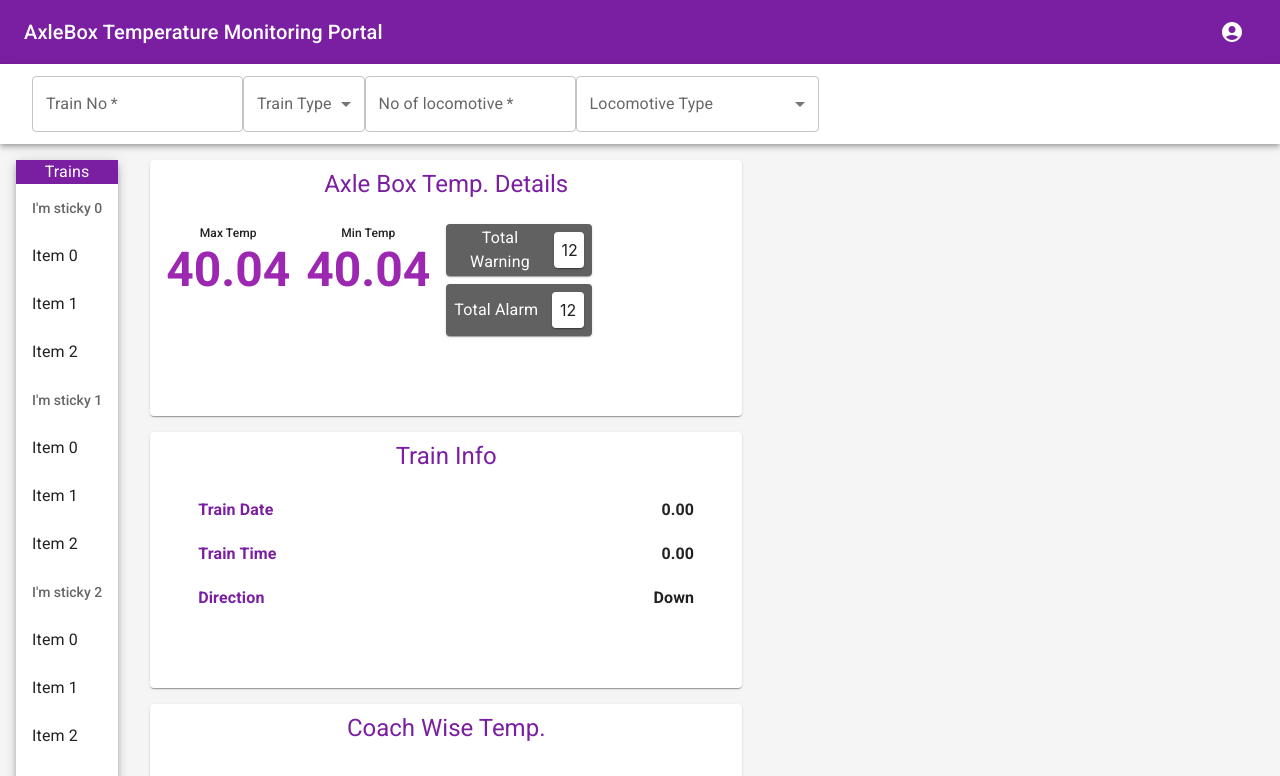
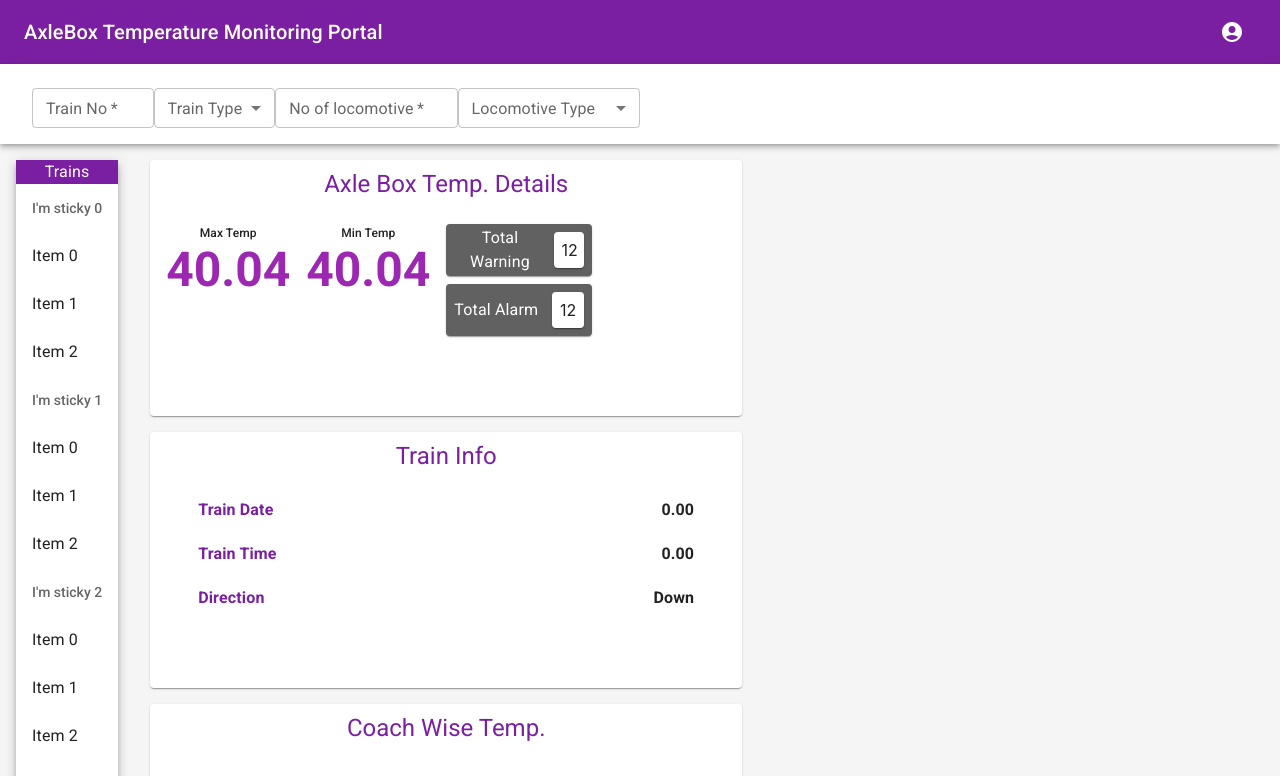
Before and after one commit to vedantnimbarte/train_axlebox_monitoring, a React (Create React App) app in the folder client/: page /dashboard in a window 1280 px wide. Shown: the top 776 px of the page. Built offline with nearby package versions, Linux system fonts and the light colour scheme.

Commit message:
reduced the size of form elements

```diff
--- a/client/src/components/dashboard/TrainInfoFormBar.js
+++ b/client/src/components/dashboard/TrainInfoFormBar.js
@@ -19,9 +19,12 @@ function TrainInfoFormBar() {
               id="outlined-basic"
               label="Train No"
               variant="outlined"
+              margin="normal"
+              size="small"
               required
+              sx={{ width: "10%" }}
             />
-            <FormControl sx={{ width: 0.1 }}>
+            <FormControl margin="normal" size="small" sx={{ width: "10%" }}>
               <InputLabel id="demo-simple-select-label">Train Type</InputLabel>
               <Select
                 labelId="demo-simple-select-label"
@@ -39,9 +42,12 @@ function TrainInfoFormBar() {
               id="outlined-basic"
               label="No of locomotive"
               variant="outlined"
+              margin="normal"
+              size="small"
+              sx={{ width: "15%" }}
               required
             />
-            <FormControl sx={{ width: 0.2 }}>
+            <FormControl sx={{ width: "15%" }} margin="normal" size="small">
               <InputLabel id="demo-simple-select-label">
                 Locomotive Type
               </InputLabel>
```
